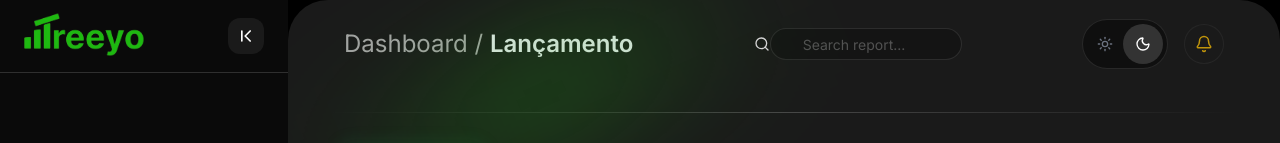
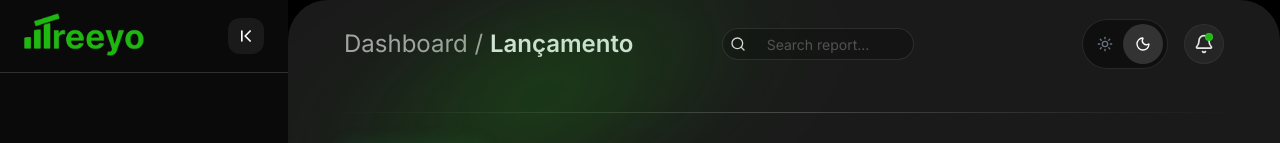
Before and after one commit to gabriellyleitedev/treeyo-dashboard-saas, a React (Vite) app: page /lancamento in a window 1280 px wide. Shown: the top 143 px of the page. Built offline with nearby package versions, Linux system fonts and the light colour scheme.

Commit message:
alguma alteração

```diff
--- a/src/components/Header.jsx
+++ b/src/components/Header.jsx
@@ -110,9 +110,9 @@ const Header = ({ isDarkMode, toggleTheme, isMenuOpen, setIsMenuOpen }) => {
             </button>
           </div>
 
-          <div className="w-10 h-10 rounded-full border bg-[#1A1A1A] border-white/5 hover:bg-white/5 transition flex items-center justify-center cursor-pointer relative">
+          <div className="w-10 h-10 rounded-full border bg-white/5 border-white/5 hover:bg-white/5 transition flex items-center justify-center cursor-pointer relative">
             <Bell size={20} className="text-gray-200" />
-            <span className="absolute top-2 right-2.5 w-2 h-2 bg-[#1fba11] rounded-full border border-black" />
+            <span className="absolute top-2 right-2.5 w-2 h-2 bg-[#1fba11] rounded-full border border-white/10" />
           </div>
         </div>
       </div>
--- a/src/pages/Lancamento.jsx
+++ b/src/pages/Lancamento.jsx
@@ -1,7 +1,7 @@
 import React, { useEffect, useState } from "react";
 import {
     Sun, Moon, Bell, Search, Trash2,
-  ChevronDown, User, LogOut, ChevronLeft
+    ChevronDown, User, LogOut, ArrowLeft
 } from "lucide-react";
 import { motion, AnimatePresence } from "framer-motion";
 import { useOutletContext } from "react-router-dom";
@@ -90,7 +90,7 @@ const Lançamento = () => {
             <div className='pointer-events-none absolute top-0 left-1/2 -translate-x-1/2 w-1/2 h-22 bg-gradient-to-r from-transparent via-[#1fba11]/40 to-transparent blur-[60px] -rotate-12 '></div>
 
             {/* --- HEADER MOBILE (Exclusivo Mobile) --- */}
-            <div className="md:hidden flex items-center justify-between px-4 py-0 relative pt-2 ">
+            <div className="md:hidden flex items-center justify-between px-6 py-0 relative pt-2 ">
                 <div className="absolute inset-0 -z-10  rounded-md" />
 
                 {/* Perfil Mobile */}
@@ -101,9 +101,9 @@ const Lançamento = () => {
                             onClick={() => navigate(-1)}
                             className="w-9 h-9 rounded-full bg-white/5 backdrop-blur-md border border-white/10 flex items-center justify-center text-gray-200"
                         >
-                        <ChevronLeft size={22} />
+                            <ArrowLeft size={22} />
                         </button>
-                    <h1 className="text-gray-200 font-base text-normal">Lançamentos</h1>
+                        <h1 className="text-gray-200 font-medium text-xl">Lançamentos</h1>
                     </div>
                 </div>
 
@@ -139,12 +139,13 @@ const Lançamento = () => {
                             <span className="text-neutral-400 font-normal"> Dashboard / </span> Lançamento
                         </h1>
                     </div>
-                    <div className="flex items-center group">
-                        <Search className="w-4 h-4 text-neutral-300 group-focus-within:text-green-500 transition-colors z-10" />
+                    <div className="relative flex items-center group right-10">
+                        <Search className="absolute left-2 w-4 h-4 text-neutral-300 group-focus-within:text-green-500 transition-colors z-10" />
                         <input
                             type="text"
                             placeholder="Search report..."
-                            className="bg-black/20 text-sm text-gray-200 py-2 border border-white/10 rounded-full pl-8 pr-4 w-48 h-8 focus:outline-none focus:border-green-500/20 transition-all placeholder:text-neutral-600"
+                            style={{ paddingLeft: "2rem" }}
+                            className="bg-black/20 text-sm text-gray-200 pl-11 pr-4 py-2 rounded-full border border-white/10 w-48 h-8 focus:w-54 focus:outline-none focus:border-green-500/20 transition-all duration-300 placeholder:text-neutral-600 cursor-pointer"
                         />
                     </div>
                     <div className="flex items-center gap-4">
@@ -152,8 +153,9 @@ const Lançamento = () => {
                             <button onClick={toggleTheme} className={`flex items-center w-9 h-9 justify-center rounded-full transition ${!isDarkMode ? 'bg-[#333333] text-white' : 'text-gray-500'}`}><Sun size={16} /></button>
                             <button onClick={toggleTheme} className={`flex items-center w-10 h-10 justify-center rounded-full transition ${isDarkMode ? 'bg-[#333333] text-white' : 'text-gray-500'}`}><Moon size={16} /></button>
                         </div>
-                        <div className="w-10 h-10 rounded-full bg-[#1a1a1a] border border-white/5 hover:bg-white/5 flex items-center justify-center cursor-pointer">
-                            <Bell size={18} className="text-yellow-500/80" />
+                        <div className="w-10 h-10 rounded-full border bg-white/5 border-white/5 hover:bg-white/5 transition flex items-center justify-center cursor-pointer relative">
+                            <Bell size={20} className="text-gray-200" />
+                            <span className="absolute top-2 right-2.5 w-2 h-2 bg-[#1fba11] rounded-full border border-white/10" />
                         </div>
                     </div>
                 </motion.header>
@@ -169,6 +171,7 @@ const Lançamento = () => {
                                 return (
                                     <div
                                         key={tipo}
+
                                         onClick={() => setTipoAtivo(tipo)}
                                         className={`flex items-center px-3 py-2.5 w-36 h-10 rounded-lg border transition-all duration-300 cursor-pointer ${cores.glow}`}
                                     >
```
Lines whose indentation alone changed are shown as unchanged.
